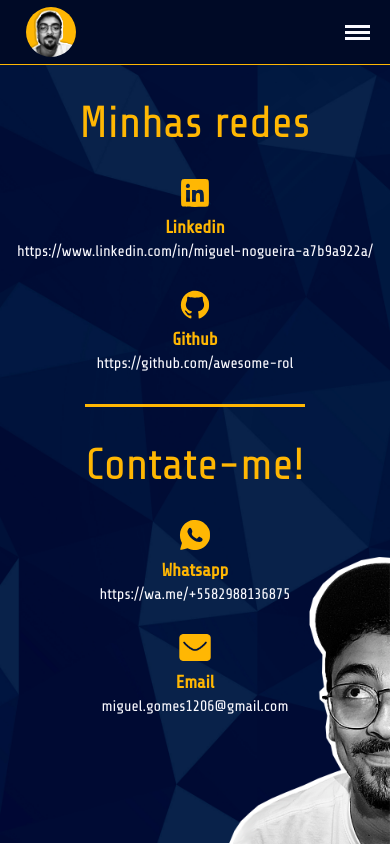
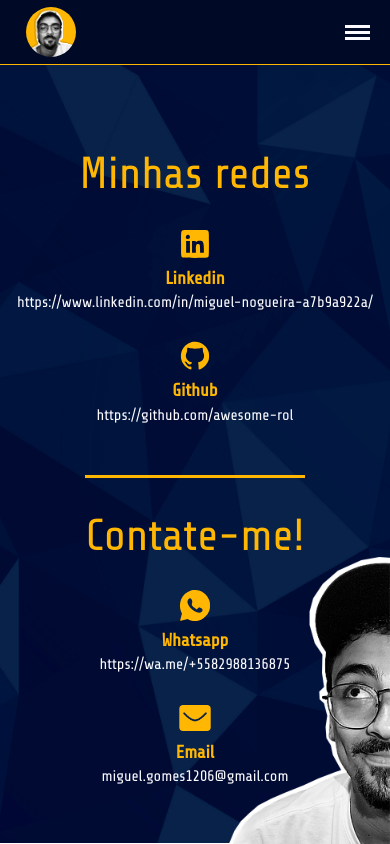
Before and after one commit to awesome-rol/portfolio-mgnogueira, a React (Vite) app: page /contato in a window 390 px wide. Built offline with nearby package versions, Linux system fonts and the light colour scheme.

Commit message:
ajustes responsividade

```diff
--- a/src/components/Contato.module.css
+++ b/src/components/Contato.module.css
@@ -9,8 +9,9 @@
 
 .contato__container {
   display: flex;
-  flex-direction: column;
+  flex-direction: row;
   align-items: center;
+  padding-top: 4rem;
 }
 
 .contato__container_redes,
@@ -49,7 +50,9 @@
 
 
 .contato__container_comunicacao {
-  border-top: 3px solid var(--laranja-padrao);
+  border-top: none;
+  padding-left: 8rem;
+    margin-right: 4rem;
 }
 
 
@@ -81,24 +84,51 @@
   color: var(--laranja-padrao);
 }
 
+.contato__container_redes_github {
+  padding-bottom: 0;
+}
+
 
 .retratoBg__contato {
   position: absolute;
   right: 0;
   bottom: 0;
+  width: 350px;
 }
 
 /* Responsivo */
 
 /* Largura */
 
+@media screen and (max-width: 1025px) {
+  .retratoBg__contato {
+    width: auto;
+  }
+}
+
 @media screen and (max-width: 450px) {
+
+  .contato__container {
+    flex-direction: column;
+  }
+
+  .contato__container_comunicacao{
+    padding-left: 0;
+    margin-right: 0;
+    margin-top: 4rem;
+  }
+
+
   .contato__container_redes_linkedin,
   .contato__container_redes_github,
   .contato__container_comunicacao_whatsapp,
   .contato__container_comunicacao_email {
   flex-direction: column;
   gap: 0.4rem;
+}
+
+.contato__container_comunicacao {
+  border-top: 3px solid var(--laranja-padrao);
 }
 
 .contato__container_redes_textos,
@@ -115,6 +145,16 @@
 
 
 @media screen and (max-width: 380px) {
+
+  .contato__container {
+    padding-top: 0;
+  }
+
+  .contato__container_comunicacao {
+    margin-top: 2rem;
+  }
+
+
   .contato__titulo {
     font-size: 2rem;
     margin-top: 2rem;
@@ -128,6 +168,12 @@
 
 /* Altura */
 
+@media screen and (max-height: 900px) {
+  .retratoBg__contato {
+    width: 200px;
+  }
+}
+
 @media screen and (max-height: 625px) {
   .contato__container {
     flex-direction: row;
@@ -140,10 +186,6 @@
     margin-right: 4rem;
   }
 
-  .contato__container_redes {
-    padding-right: 8rem;
-  }
-
   .contato__container_redes_github {
     padding-bottom: 0;
   }
```
